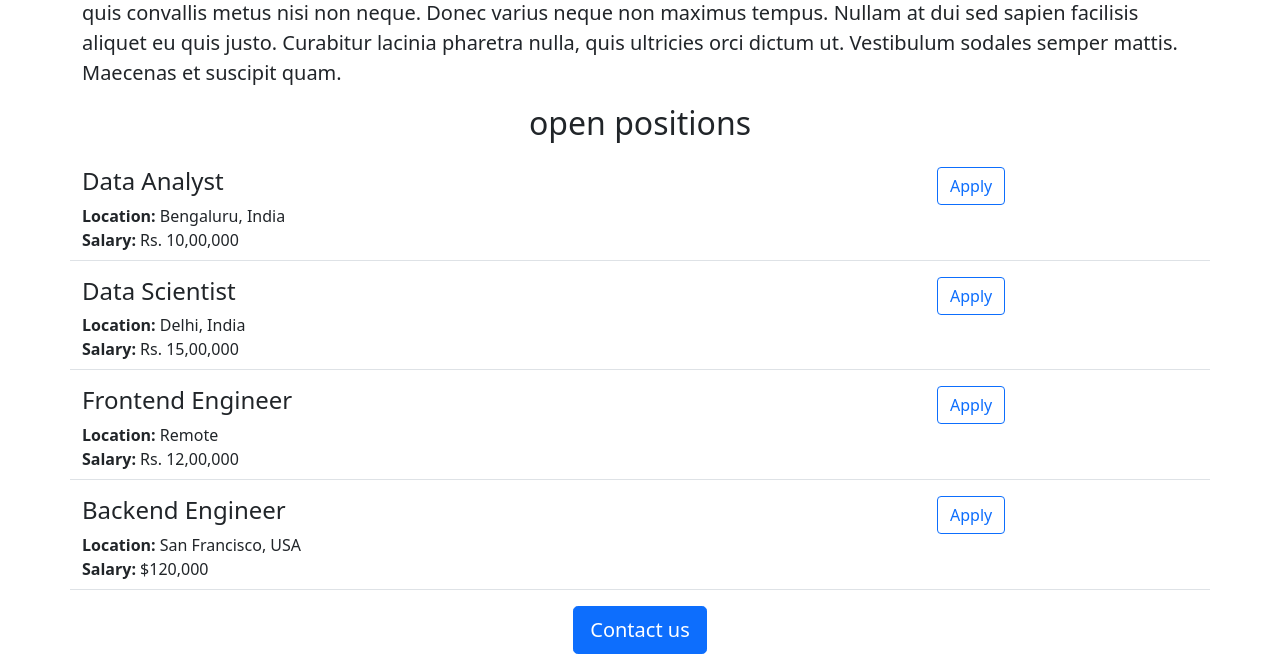
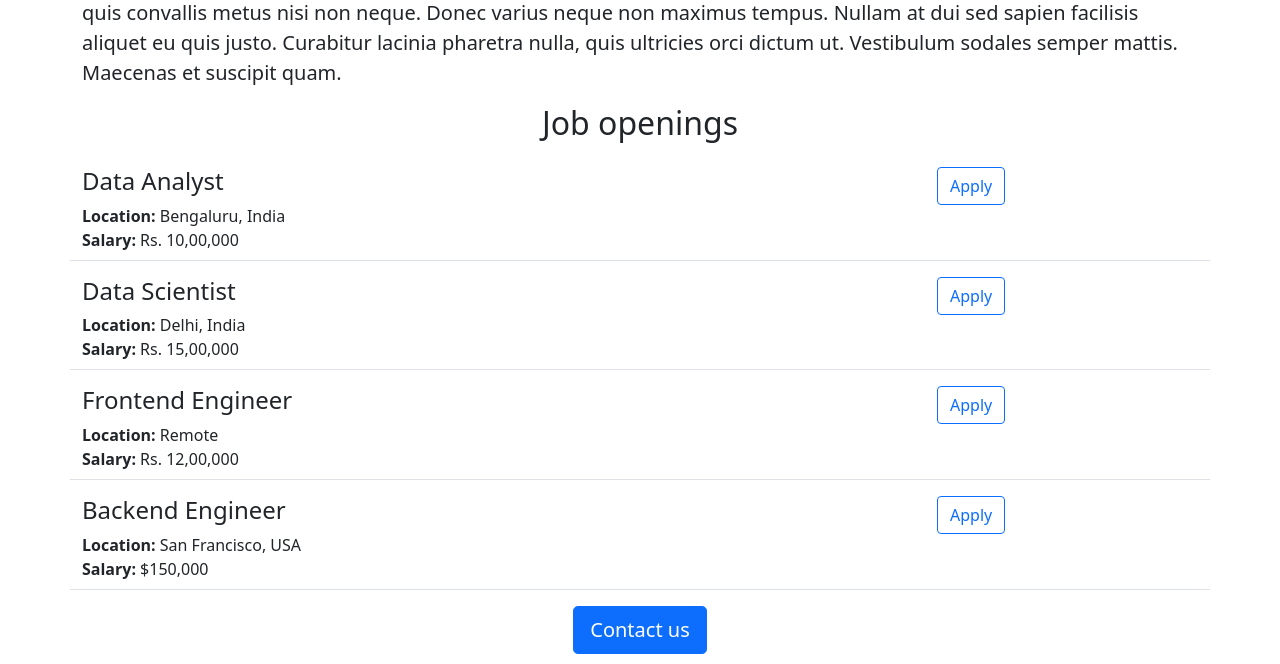
Before and after one commit to Ochiengmorris/john-webv2, a Flask app: page / in a window 1280 px wide. Shown: the part 188-852 px from the top of the page. Run offline with Flask 3, Linux system fonts and the light colour scheme.

Commit message:
made some changes

```diff
--- a/app.py
+++ b/app.py
@@ -25,7 +25,7 @@ JOBS = [
     'id': 4,
     'title': 'Backend Engineer',
     'location': 'San Francisco, USA',
-    'salary': '$120,000'
+    'salary': '$150,000'
   }
 ]
 
--- a/templates/base.html
+++ b/templates/base.html
@@ -15,7 +15,7 @@
     <p class="lead">
       Lorem ipsum dolor sit amet, consectetur adipiscing elit. Donec congue neque ac felis viverra iaculis. Nunc sed vestibulum est, ultricies pulvinar sapien. Vestibulum porttitor, velit vitae gravida hendrerit, elit ligula maximus eros, quis convallis metus nisi non neque. Donec varius neque non maximus tempus. Nullam at dui sed sapien facilisis aliquet eu quis justo. Curabitur lacinia pharetra nulla, quis ultricies orci dictum ut. Vestibulum sodales semper mattis. Maecenas et suscipit quam.
     </p>
-    <h2 class="text-center mt-2 mb-4">open positions</h2>
+    <h2 class="text-center mt-2 mb-4">Job openings</h2>
     <div>
       {% for job in jobs %}
       {% include 'jobitem.html' %}
```
